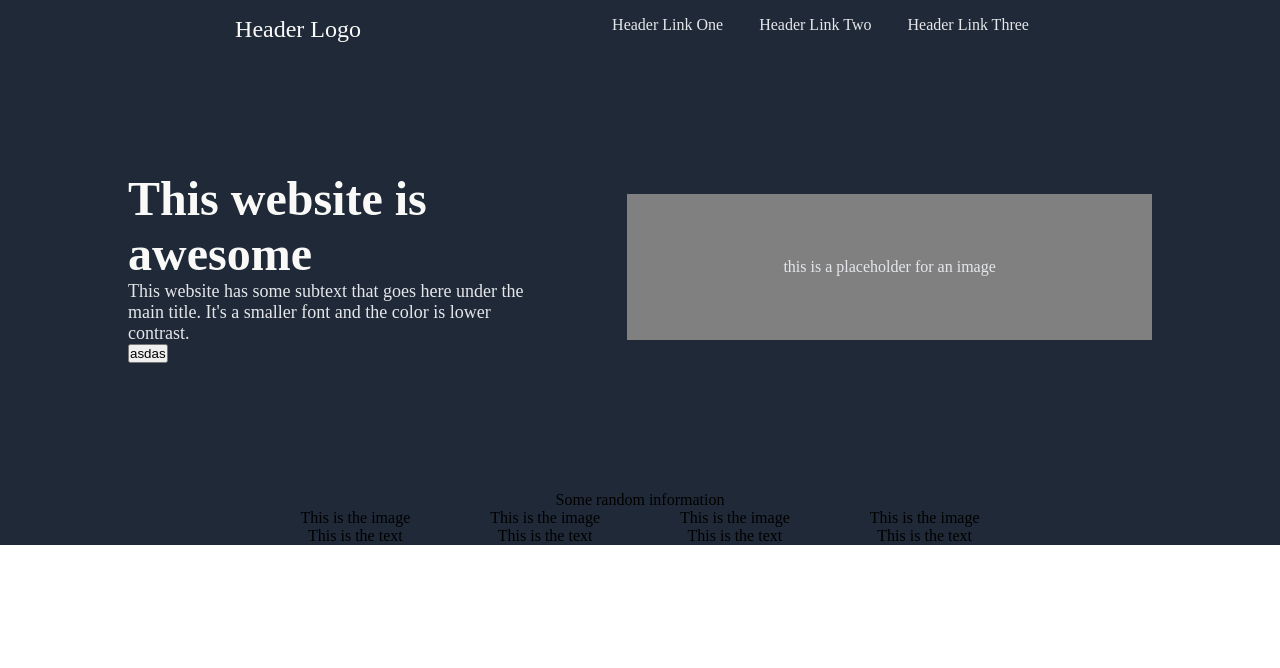
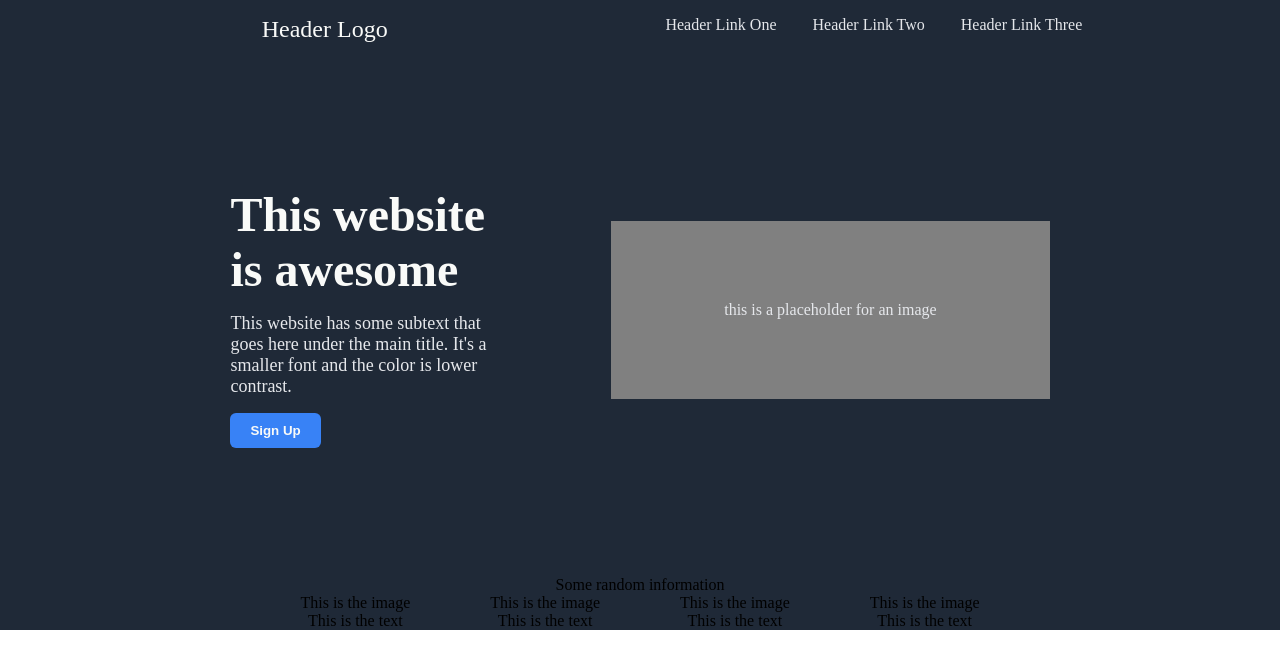
Before and after one commit to jowebb7/Landing-Page, a plain HTML site: page index.html in a window 1280 px wide. Drawn offline with Linux system fonts and the light colour scheme.

Commit message:
finished header and hero section

```diff
--- a/index.html
+++ b/index.html
@@ -21,7 +21,7 @@
             <div class="firstBoxFlex">
                 <div class="heroText">This website is awesome</div>
                 <div class="secondaryText">This website has some subtext that goes here under the main title. It's a smaller font and the color is lower contrast.</div>
-                <button>asdas</button>
+                <button class="btn">Sign Up</button>
             </div>
             <div class="imgPlace">this is a placeholder for an image</div>
         </div>
--- a/style.css
+++ b/style.css
@@ -15,6 +15,9 @@
  .headerLogo{
      font-size: 24px;
      color: #f9faf8;
+ }
+ .headerLinks{
+     margin-right: -5rem;
  }
  .headerLinks * {
      font-size: 16px;
@@ -40,6 +43,12 @@
  .firstBoxFlex{
      flex-wrap: wrap;
      flex:1;
+     margin-left: 10%;
+ }
+
+ .firstBoxFlex div {
+     margin: 1rem 0px;
+
  }
 
  .heroText{
@@ -51,13 +60,22 @@
     font-size: 18px;
     color: #e5e7eb;
  }
+ .btn{
+     background-color: #3882f6;
+     padding: 10px 20px;
+     border: none;
+     border-radius: 6px;
+     color: #f9faf8;
+     font-weight: bold;
+ }
  .imgPlace{
      background-color: grey;
      align-self: center;
-     padding: 4rem;
+     padding: 5rem;
      color: #e5e7eb;
      flex:1;
      text-align: center;
+     margin-right: 10%;
 
  }
  .secondBox{
```
